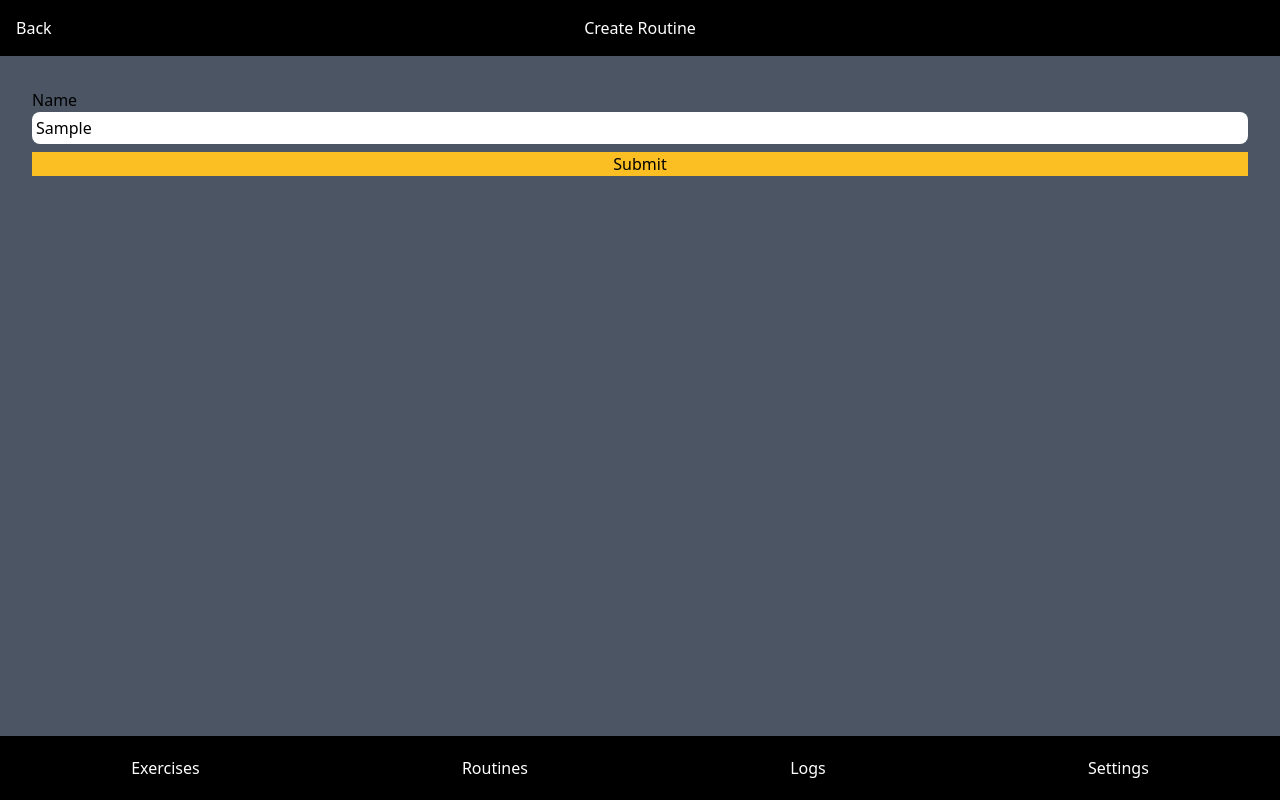
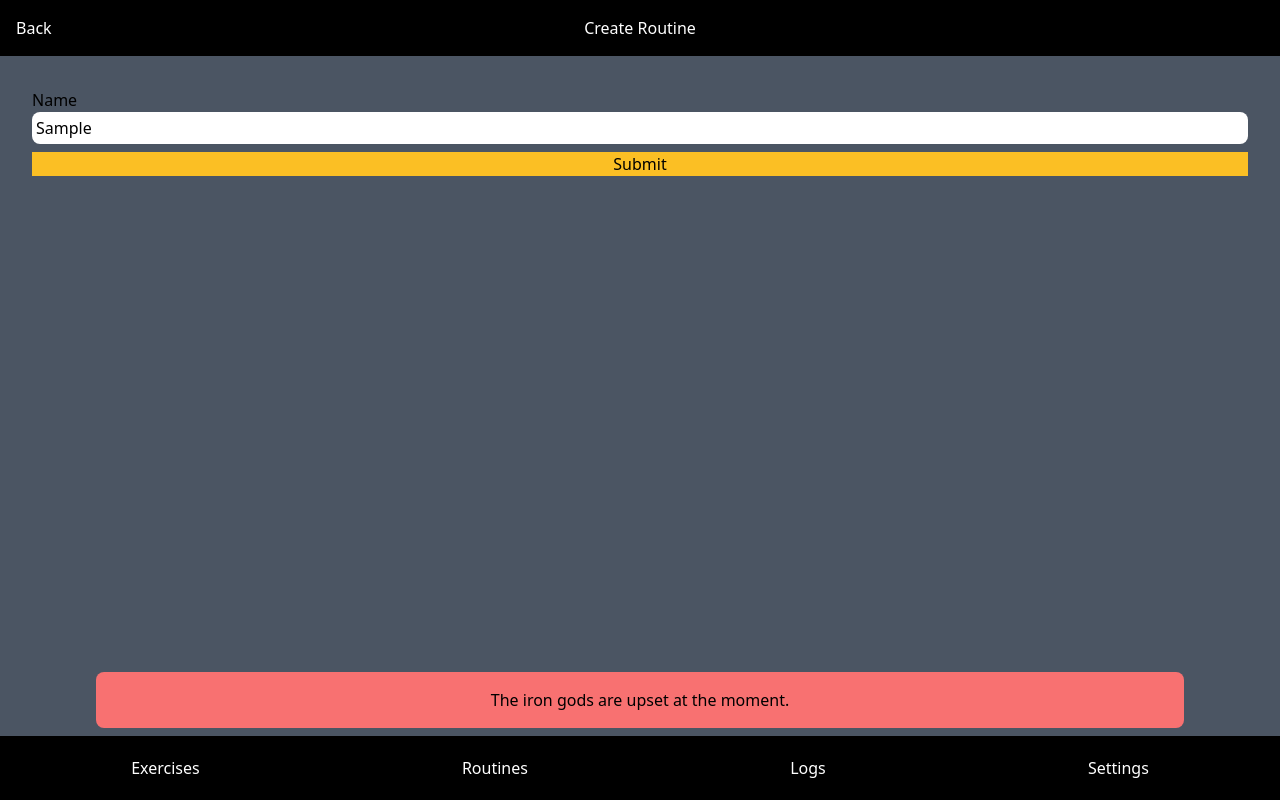
Before and after one commit to andrewmloop/workout-tracker, a React (Create React App) app in the folder client/: page /add-routine in a window 1280 px wide. Both pictures are taken after typing "Sample" into the empty fields and a click on the button "Submit". Built offline with nearby package versions, Linux system fonts and the light colour scheme; no server answers.

Commit message:
Refactor routine exercise fetching
Refactored how the routine page fetches the individual exercises by wrapping all the fetch calls in a Promise.all().

```diff
--- a/client/src/App.js
+++ b/client/src/App.js
@@ -66,6 +66,7 @@ export default function App() {
         </Route>
       </Routes>
       <Notification
+        setShowNotif={setShowNotif}
         showNotif={showNotif}
         notifText={notifText}
         notifType={notifType}
--- a/client/src/components/Banner.js
+++ b/client/src/components/Banner.js
@@ -17,7 +17,7 @@ export default function Banner(props) {
             : undefined
           }
         </div>
-        <h1 className="justify-self-center">{props.bannerText}</h1>
+        <h1 className="w-full text-center whitespace-nowrap justify-self-center">{props.bannerText}</h1>
         <div className="justify-self-end">
           { showAdd
             ? <button onClick={addFunction}>Add</button>
--- a/client/src/components/Notification.js
+++ b/client/src/components/Notification.js
@@ -1,22 +1,18 @@
-import React, { useEffect, useState } from "react";
+import React, { useEffect } from "react";
 
 export default function Notification(props) {
-  const [show, setShow] = useState(false);
   const notifText = props.notifText || "Notification";
-  const notifType = props.notifType || true;
-
-  const color = notifType ? "bg-green-700" : "bg-red-400";
+  const color = props.notifType ? "bg-green-400" : "bg-red-400";
 
   useEffect(() => {
-    setShow(true);
     setTimeout(() => {
-      setShow(false);
+      props.setShowNotif(false);
     }, 3000);
   }, [props.showNotif]);
 
   return (
     <>
-      <div className={`absolute bottom-[72px] left-[50%] translate-x-[-50%] text-center w-[85%] p-4 rounded-lg ${show ? "" : "hidden pointer-events-none"} ${color}`}>
+      <div className={`absolute bottom-[72px] left-[50%] translate-x-[-50%] text-center w-[85%] p-4 rounded-lg ${props.showNotif ? "opacity-1" : "opacity-0 pointer-events-none"} ${color}`}>
         <p>{notifText}</p>
       </div>
     </>
--- a/client/src/pages/AddRoutine.js
+++ b/client/src/pages/AddRoutine.js
@@ -35,6 +35,9 @@ export default function AddRoutine(props) {
         }
       } catch (error) {
         console.error("Error creating routine: ", error);
+        props.setNotifText("The iron gods are upset at the moment.");
+        props.setNotifType(false);
+        props.setShowNotif(true);
       }
     }
   };
--- a/client/src/pages/Routine.js
+++ b/client/src/pages/Routine.js
@@ -11,20 +11,20 @@ export default function Routine() {
   const [exerciseList, setExerciseList] = useState([]);
   const [error, setError] = useState(false);
 
-  const fetchRoutineExercises = () => {
-    routineData.exercise_list.map( async (exercise) => {
-      try {
+  const fetchRoutineExercises = async () => {
+    Promise.all(routineData.exercise_list.map( async (exercise) => {
       const response = await fetch(`http://localhost:9900/exercise/${exercise.exercise}`, {
         headers: {
           "x-access-token": localStorage.getItem("token"),
         }
       });
       const data = await response.json();
-        setExerciseList([...exerciseList, data]);
-      } catch (error) {
-        console.error("Error fetching routine exercise: ", error);
+      return data;
+    })).then( exercises => {
+      setExerciseList(...exerciseList, exercises);
+    }).catch( error => {
+      console.error("Error fetching routine exercises: ", error);
       setError(true);
-      }
     });
   };
 
@@ -43,7 +43,7 @@ export default function Routine() {
       />
       <div className="p-8 text-center text-white">
         <ul className="flex flex-col justify-start text-left">
-          { console.log(exerciseList) }
+          {console.log(exerciseList)}
           {
             exerciseList.map( exercise => {
               return (
--- a/client/src/pages/RoutineList.js
+++ b/client/src/pages/RoutineList.js
@@ -22,7 +22,7 @@ export default function RoutineList() {
       const data = await res.json();
       setRoutineList(data);
     } catch (error) {
-      console.log("Error fetching routine list: ", error);
+      console.error("Error fetching routine list: ", error);
       setError(true);
     }
   };
```
Lines whose indentation alone changed are shown as unchanged.
